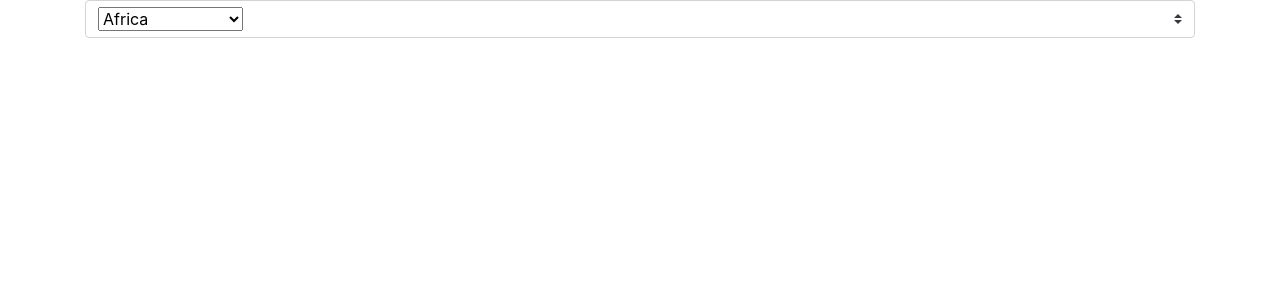
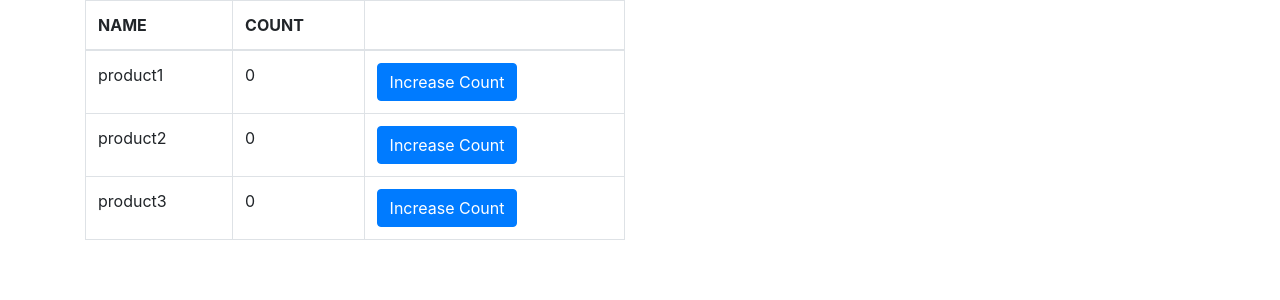
Before and after one commit to UniquelySimilar/vue-sandbox, a Vue app: page / in a window 1280 px wide. Shown: the top 300 px of the page. Built offline with nearby package versions, Linux system fonts and the light colour scheme.

Commit message:
vue help forum function inside loop

```diff
--- a/src/App.vue
+++ b/src/App.vue
@@ -1,22 +1,19 @@
 <template>
   <div id="app" class="container">
-    <parent :user="user" />
+    <function-inside-loop />
   </div>
 </template>
 
 <script>
-  import Parent from '@/components/stackoverflow/custom-select/Parent'
+  import FunctionInsideLoop from '@/components/vue-help-forum/misc/FunctionInsideLoop'
 
   export default {
     name: 'App',
     components: {
-      Parent
+      FunctionInsideLoop
     },
     data() {
       return {
-        user: {
-          continent: 'africa'
-        }
       }
     }
   }
--- /dev/null
+++ b/src/components/vue-help-forum/misc/FunctionInsideLoop.vue
@@ -0,0 +1,64 @@
+<template>
+  <div class="function-inside-loop">
+    <div class="row">
+      <div class="col-md-6">
+        <table class="table table-bordered">
+          <thead>
+            <tr>
+              <th>NAME</th>
+              <th>COUNT</th>
+              <th>&nbsp;</th>
+            </tr>
+          </thead>
+          <tbody>
+            <tr v-for="product in products" v-bind:key="product.id">
+              <td>{{ product.name }}</td>
+              <td>{{ product.count }}</td>
+              <td>
+                <button type="button" class="btn btn-primary"
+                  @click="increaseCount(product.id)">Increase Count</button>
+              </td>
+            </tr>
+          </tbody>
+        </table>
+      </div>
+    </div>
+  </div>
+</template>
+
+<script>
+  export default {
+    data() {
+      return {
+        products: [
+          {
+            id: 1,
+            name: 'product1'
+          },
+          {
+            id: 2,
+            name: 'product2'
+          },
+          {
+            id: 3,
+            name: 'product3'
+          }
+        ]
+      }
+    },
+    mounted() {
+      // Call API
+
+      // Add 'count' property to product objects
+      this.products.forEach(product => {
+        this.$set(product, 'count', 0);
+      })
+    },
+    methods: {
+      increaseCount: function (id) {
+        let product = this.products.find(product => product.id === id);
+        product.count++;
+      }
+    }
+  }
+</script>
--- a/src/main.js
+++ b/src/main.js
@@ -1,8 +1,8 @@
 import Vue from 'vue'
 import App from './App.vue'
 import router from './router'
-//import store from './store'
-import store from './store/react-to-vuex-store.js'
+import store from './store'
+//import store from './store/react-to-vuex-store.js'
 
 import 'bootstrap/dist/css/bootstrap.css'
 // Uncomment when using Bootstrap components
--- a/src/router/index.js
+++ b/src/router/index.js
@@ -1,16 +1,9 @@
 import Vue from 'vue'
 import VueRouter from 'vue-router'
-import WatchRouteObject from '@/components/vue-help-forum/WatchRouteObject'
 
 Vue.use(VueRouter)
 
 const routes = [
-  {
-    path: '/user/:id',
-    name: 'userDetail',
-    component: WatchRouteObject,
-    props: true
-  }
 ]
 
 export default new VueRouter({
```
Also changed, not shown: src/components/vue-help-forum/misc/AllocateTask.vue (renamed from src/components/vue-help-forum/AllocateTask.vue), src/components/vue-help-forum/misc/DynamicFormObject.vue (renamed from src/components/vue-help-forum/DynamicFormObject.vue), src/components/vue-help-forum/misc/ReporterTickets.vue (renamed from src/components/vue-help-forum/ReporterTickets.vue), src/components/vue-help-forum/misc/WatchRouteObject.vue (renamed from src/components/vue-help-forum/WatchRouteObject.vue).
